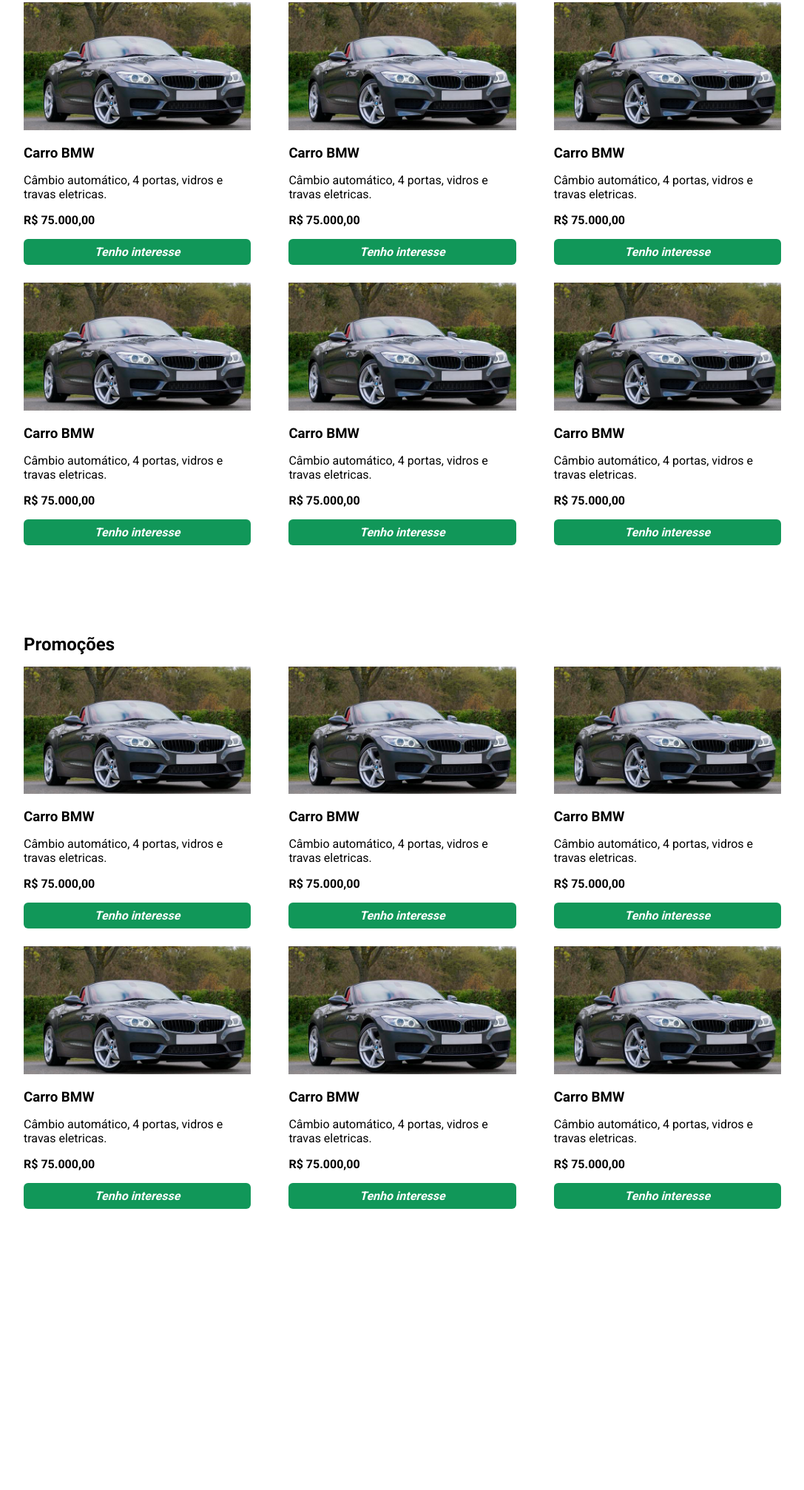
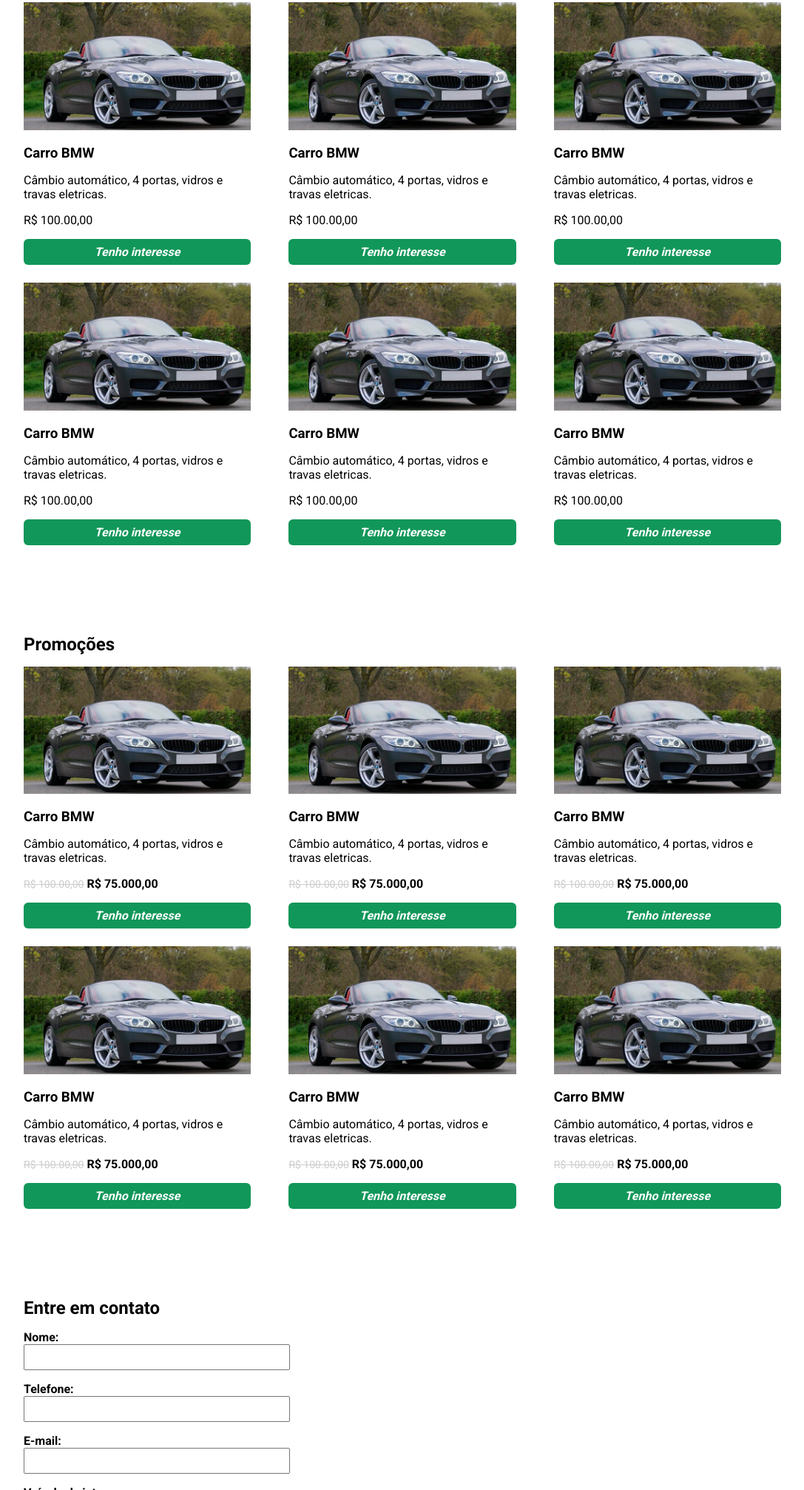
Before and after one commit to jhonleoni/ebac-motors, a plain HTML site: page index.html in a window 1280 px wide. Shown: the part 786-2800 px from the top of the page at 74% size, without its empty margins (96-1183 px from the left). Before the commit the page ends 2492 px from the top, so only its background shows below. Drawn offline with nearby package versions, Linux system fonts and the light colour scheme.

Commit message:
Update vehicle pricing display and add contact form section; enhance CSS styles for better layout

```diff
--- a/index.html
+++ b/index.html
@@ -69,7 +69,9 @@
                     <p>
                         Câmbio automático, 4 portas, vidros e travas eletricas.
                     </p>
-                    <strong>R$ 75.000,00</strong>
+                    <div class="price">
+                        R$ 100.00,00
+                    </div>
                     <button type="button">Tenho interesse</button>
                 </li>
                 <li class="item-central">
@@ -78,7 +80,9 @@
                     <p>
                         Câmbio automático, 4 portas, vidros e travas eletricas.
                     </p>
-                    <strong>R$ 75.000,00</strong>
+                    <div class="price">
+                        R$ 100.00,00
+                    </div>
                     <button type="button">Tenho interesse</button>
                 </li>
                 <li>
@@ -87,7 +91,9 @@
                     <p>
                         Câmbio automático, 4 portas, vidros e travas eletricas.
                     </p>
-                    <strong>R$ 75.000,00</strong>
+                    <div class="price">
+                        R$ 100.00,00
+                    </div>
                     <button type="button">Tenho interesse</button>
                 </li>
                 <li>
@@ -96,7 +102,9 @@
                     <p>
                         Câmbio automático, 4 portas, vidros e travas eletricas.
                     </p>
-                    <strong>R$ 75.000,00</strong>
+                    <div class="price">
+                        R$ 100.00,00
+                    </div>
                     <button type="button">Tenho interesse</button>
                 </li>
                 <li class="item-central">
@@ -105,7 +113,9 @@
                     <p>
                         Câmbio automático, 4 portas, vidros e travas eletricas.
                     </p>
-                    <strong>R$ 75.000,00</strong>
+                    <div class="price">
+                        R$ 100.00,00
+                    </div>
                     <button type="button">Tenho interesse</button>
                 </li>
                 <li>
@@ -114,7 +124,9 @@
                     <p>
                         Câmbio automático, 4 portas, vidros e travas eletricas.
                     </p>
-                    <strong>R$ 75.000,00</strong>
+                    <div class="price">
+                        R$ 100.00,00
+                    </div>
                     <button type="button">Tenho interesse</button>
                 </li>
             </ul>
@@ -131,7 +143,10 @@
                     <p>
                         Câmbio automático, 4 portas, vidros e travas eletricas.
                     </p>
+                    <div class="price">
+                        <del>R$ 100.00,00</del>
                         <strong>R$ 75.000,00</strong>
+                    </div>
                     <button type="button">Tenho interesse</button>
                 </li>
                 <li class="item-central">
@@ -140,7 +155,10 @@
                     <p>
                         Câmbio automático, 4 portas, vidros e travas eletricas.
                     </p>
+                    <div class="price">
+                        <del>R$ 100.00,00</del>
                         <strong>R$ 75.000,00</strong>
+                    </div>
                     <button type="button">Tenho interesse</button>
                 </li>
                 <li>
@@ -149,7 +167,10 @@
                     <p>
                         Câmbio automático, 4 portas, vidros e travas eletricas.
                     </p>
+                    <div class="price">
+                        <del>R$ 100.00,00</del>
                         <strong>R$ 75.000,00</strong>
+                    </div>
                     <button type="button">Tenho interesse</button>
                 </li>
                 <li>
@@ -158,7 +179,10 @@
                     <p>
                         Câmbio automático, 4 portas, vidros e travas eletricas.
                     </p>
+                    <div class="price">
+                        <del>R$ 100.00,00</del>
                         <strong>R$ 75.000,00</strong>
+                    </div>
                     <button type="button">Tenho interesse</button>
                 </li>
                 <li class="item-central">
@@ -167,7 +191,10 @@
                     <p>
                         Câmbio automático, 4 portas, vidros e travas eletricas.
                     </p>
+                    <div class="price">
+                        <del>R$ 100.00,00</del>
                         <strong>R$ 75.000,00</strong>
+                    </div>
                     <button type="button">Tenho interesse</button>
                 </li>
                 <li>
@@ -176,12 +203,69 @@
                     <p>
                         Câmbio automático, 4 portas, vidros e travas eletricas.
                     </p>
+                    <div class="price">
+                        <del>R$ 100.00,00</del>
                         <strong>R$ 75.000,00</strong>
+                    </div>
                     <button type="button">Tenho interesse</button>
                 </li>
             </ul>
         </div>
     </section>
+
+    <section>
+        <div class="container">
+            <h2>Entre em contato</h2>
+            <form>
+                <div class="form-campo">
+                    <label for="nome">Nome:</label>
+                    <input type="text" id="nome">
+                </div>
+                <div class="form-campo">
+                    <label for="telefone">Telefone:</label>
+                    <input type="tel" id="nome">
+                </div>
+                <div class="form-campo">
+                    <label for="email">E-mail:</label>
+                    <input type="email" id="nome">
+                </div>
+                <div class="form-campo">
+                    <label for="veiculo-interesse">Veículo de interesse:</label>
+                    <input type="text" id="veiculo-interesse">
+                </div>
+                <div class="form-campo">
+                    <label for="mensagem">Mensagem:</label>
+                    <textarea id="mensagem"></textarea>
+                </div>
+                <button type="submit">Enviar</button>
+            </form>
+        </div>
+    </section>
+
+    <footer>
+        <div class="container">
+            <p>
+                2024 &copy; Ebac Motors- Todos os direitos reservados
+            </p>
+            <ul>
+                <li>
+                    <a href="#">
+                        <img src="./icons/facebook.png" alt="facebook">
+                    </a>
+                </li>
+                <li>
+                    <a href="#">
+                        <img src="./icons/instagram.png" alt="instagram">
+                    </a>
+                </li>
+                <li>
+                    <a href="#">
+                        <img src="./icons/youtube.png" alt="youtube">
+                    </a>
+                </li>
+            </ul>
+        </div>
+    </footer>
 
     <script type="text/javascript" src="https://code.jquery.com/jquery-1.11.0.min.js"></script>
     <script type="text/javascript" src="https://code.jquery.com/jquery-migrate-1.2.1.min.js"></script>
--- a/main.css
+++ b/main.css
@@ -99,7 +99,7 @@ section h2 {
     margin: 0 5%;
 }
 
-.lista-veiculos li button {
+button {
     display: block;
     width: 100%;
     padding: 8px 0;
@@ -113,8 +113,42 @@ section h2 {
     border-radius: 6px;
 }
 
-.lista-veiculos li strong {
+.price {
     display: block;
     margin: 16px 0;
     font-size: 16px;
 }
+
+.price del {
+    color: #ccc;
+    font-size: 14px;
+}
+
+.form-campo {
+    margin-bottom: 16px;
+}
+
+.form-campo label {
+    display: block;
+    font-weight: bold;
+}
+
+.form-campo input,
+.form-campo textarea {
+    width: 100%;
+    display: block;
+    padding: 8px;
+}
+
+.form-campo textarea {
+    resize: none;
+    height: 120px;
+}
+
+form {
+    max-width: 360px;
+}
+
+form button {
+    max-width: 120px;
+}
```
Lines whose indentation alone changed are shown as unchanged.
